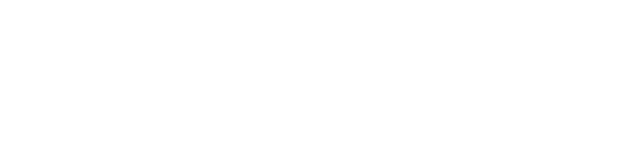
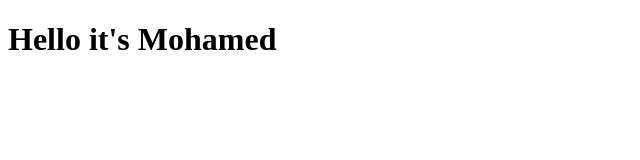
Before and after one commit to MohamedElayech/test4, a plain HTML site: page index.html in a window 1280 px wide. Shown: the whole page, without its empty margins (0-640 px from the left). Drawn offline with Linux system fonts and the light colour scheme.

Commit message:
added content to index.html

```diff
--- a/index.html
+++ b/index.html
@@ -6,6 +6,6 @@
     <title>Document</title>
 </head>
 <body>
-
+    <h1>Hello it's Mohamed</h1>
 </body>
 </html>
```
